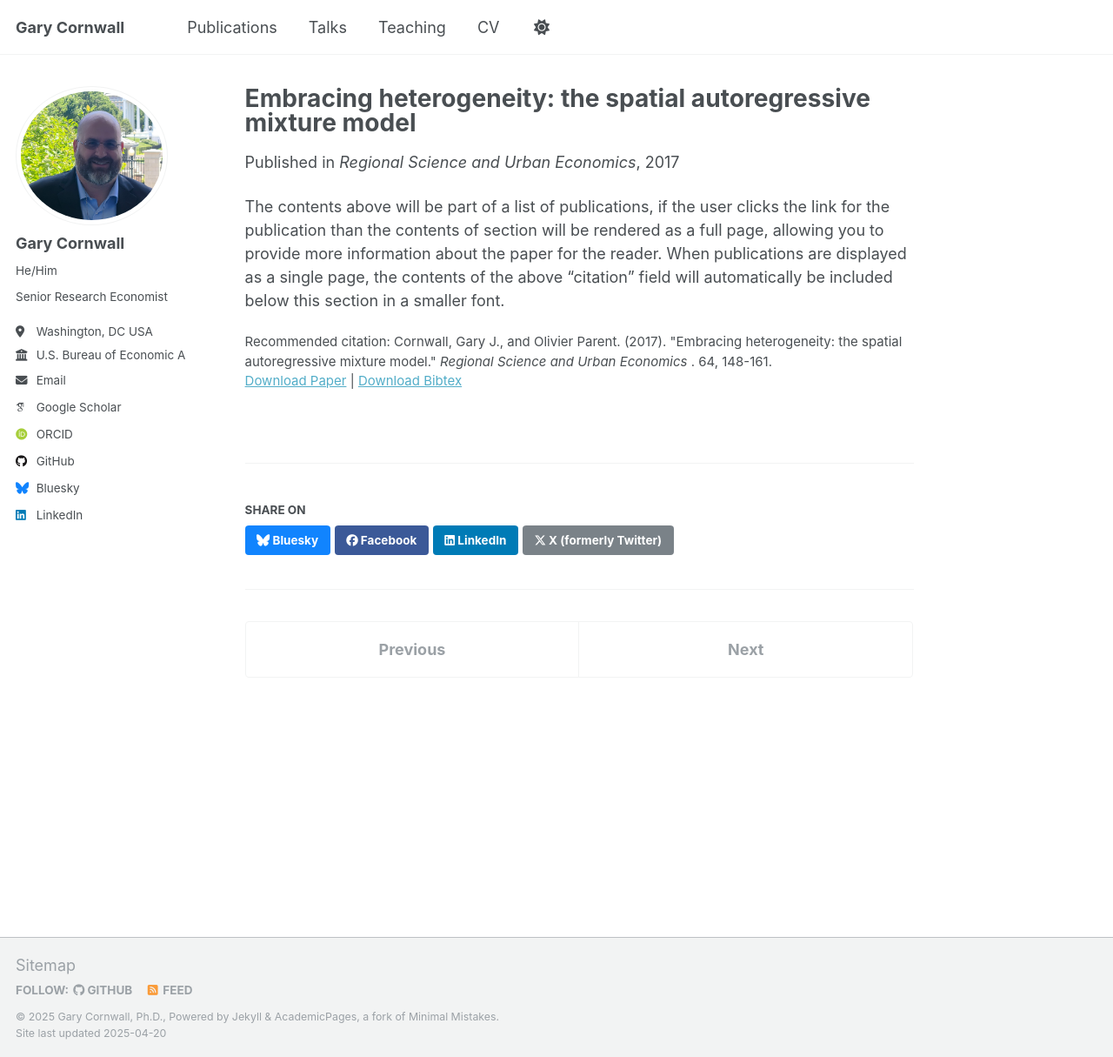
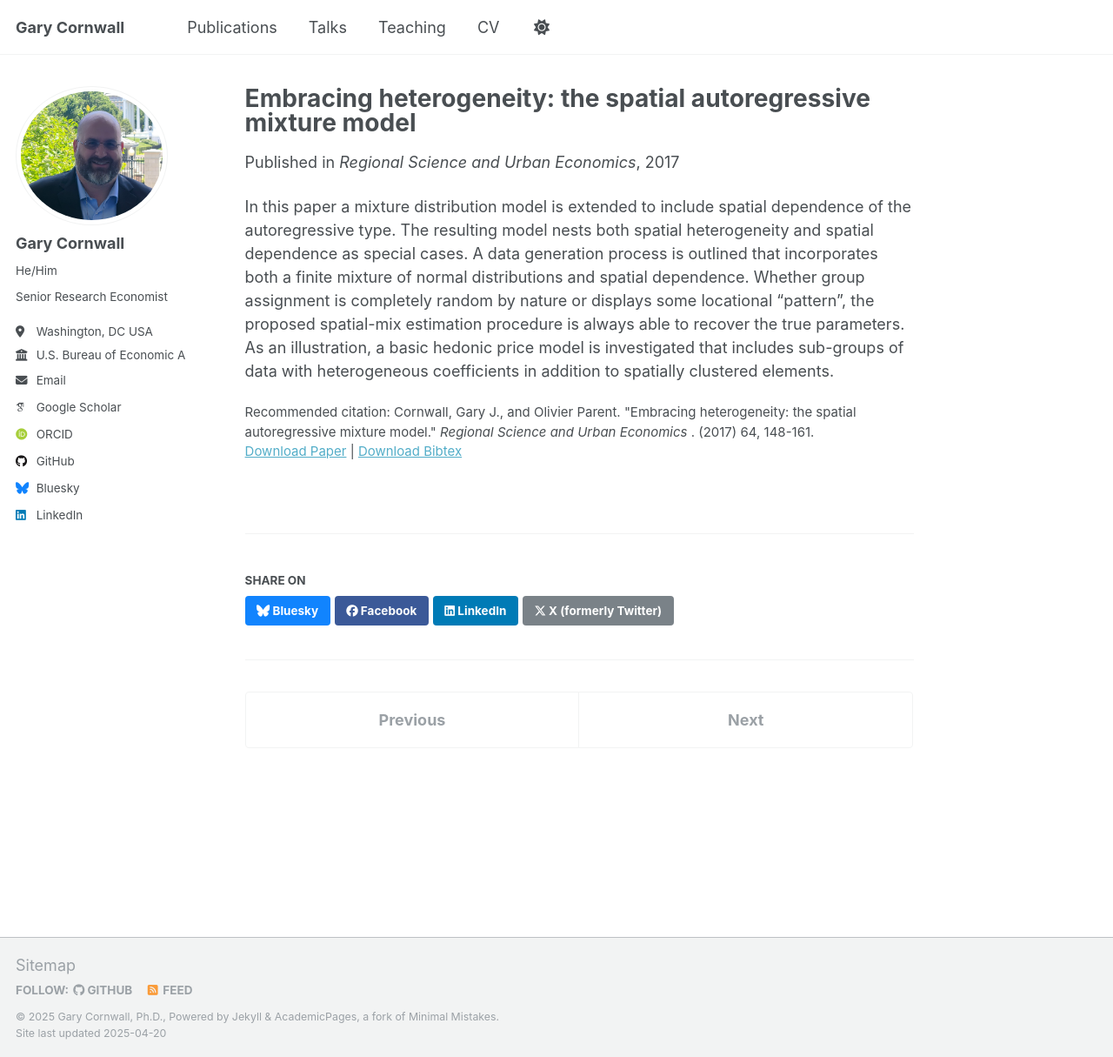
Before and after one commit to grycrnwll/grycrnwll.github.io, a Jekyll site: the page built from _publications/2017-01-01-heterogeneity-1.md, in a window 1280 px wide and 1215 px high. Shown: the whole window at 87% size. Built offline with Jekyll 4.4.1, drawn with Linux system fonts in a browser that asks for light colours; some web fonts are replaced.

Commit message:
Update 2017-01-01-heterogeneity-1.md

```diff
--- a/_publications/2017-01-01-heterogeneity-1.md
+++ b/_publications/2017-01-01-heterogeneity-1.md
@@ -3,17 +3,17 @@ title: "Embracing heterogeneity: the spatial autoregressive mixture model"
 collection: publications
 category: manuscripts
 permalink: /publication/heterogeneity
-excerpt: 'In this paper a mixture distribution model is extended to include spatial dependence of the autoregressive type.
+#excerpt: ''
+date: 2017-01-01
+venue: 'Regional Science and Urban Economics'
+paperurl: 'http://grycrnwll.github.io/files/heterogeneity.pdf'
+bibtexurl: 'http://grycrnwll.github.io/files/heterogeneitybib.bib'
+citation: 'Cornwall, Gary J., and Olivier Parent. &quot;Embracing heterogeneity: the spatial autoregressive mixture model.&quot; <i>Regional Science and Urban Economics </i>. (2017) 64, 148-161.'
+---
+In this paper a mixture distribution model is extended to include spatial dependence of the autoregressive type.
  The resulting model nests both spatial heterogeneity and spatial dependence as special cases. A data generation
  process is outlined that incorporates both a finite mixture of normal distributions and spatial dependence.
  Whether group assignment is completely random by nature or displays some locational “pattern”, the proposed
  spatial-mix estimation procedure is always able to recover the true parameters. As an illustration, a basic
  hedonic price model is investigated that includes sub-groups of data with heterogeneous coefficients in addition
- to spatially clustered elements.'
-date: 2017-01-01
-venue: 'Regional Science and Urban Economics'
-paperurl: 'http://grycrnwll.github.io/files/heterogeneity.pdf'
-bibtexurl: 'http://grycrnwll.github.io/files/heterogeneitybib.bib'
-citation: 'Cornwall, Gary J., and Olivier Parent. (2017). &quot;Embracing heterogeneity: the spatial autoregressive mixture model.&quot; <i>Regional Science and Urban Economics </i>. 64, 148-161.'
----
-The contents above will be part of a list of publications, if the user clicks the link for the publication than the contents of section will be rendered as a full page, allowing you to provide more information about the paper for the reader. When publications are displayed as a single page, the contents of the above "citation" field will automatically be included below this section in a smaller font.
+ to spatially clustered elements.
```
